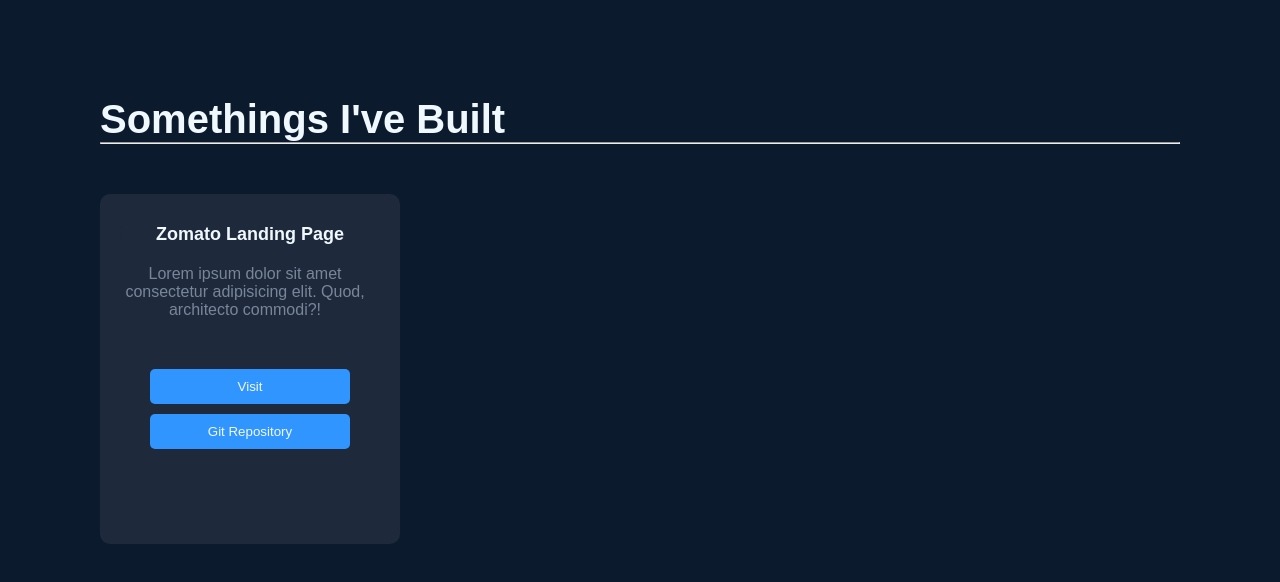
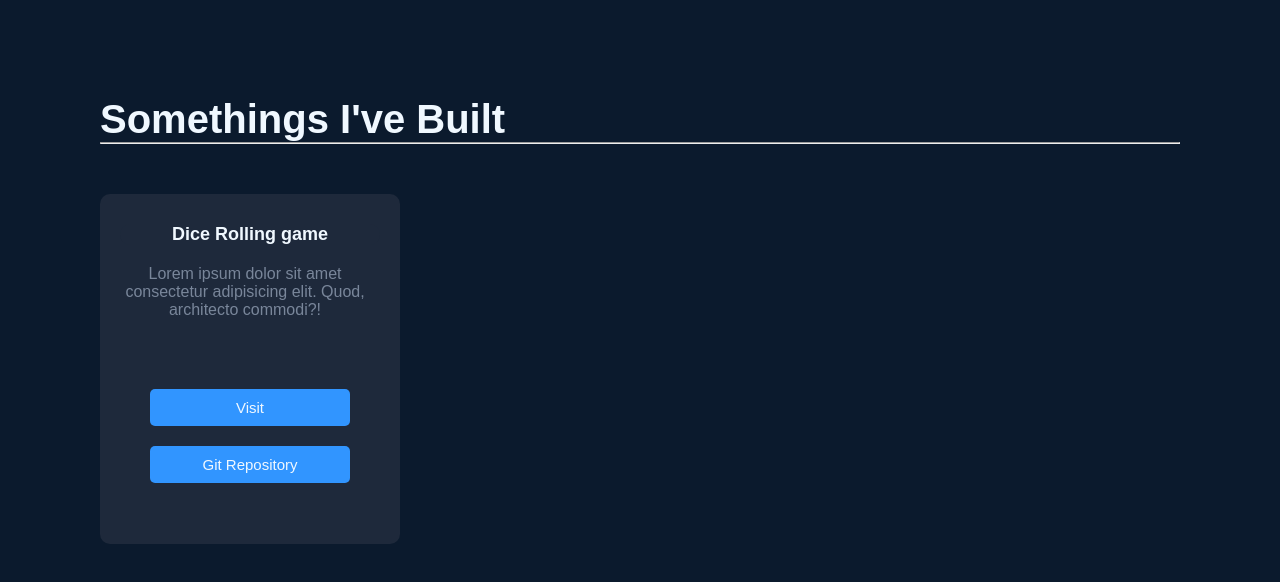
Before and after one commit to Praveenraj002/Real-portfolio, a plain HTML site: page index.html in a window 1280 px wide. Shown: the part 1031-1613 px from the top of the page. Drawn offline with Linux system fonts and the light colour scheme; a web font is replaced by a local one.

```diff
--- a/index.html
+++ b/index.html
@@ -103,7 +103,8 @@
       </div>
     <div class="project-cards">
       <div class="project-card">
-        <div class="project-title">Zomato Landing Page</div>
+        <!-- PROJECT #1 -->
+        <div class="project-title">Dice Rolling game</div>
         <div class="project-description">Lorem ipsum dolor sit amet consectetur adipisicing elit. Quod, architecto commodi?!</div>
         <div class="project-btns">
         <button class="visit-btn pro-btns">Visit</button>
--- a/style.css
+++ b/style.css
@@ -199,7 +199,7 @@
   cursor: pointer;
 }
 
-.project-title{
+.project-title {
   border-radius: 10px;
   background-color: #1e293b;
   color: aliceblue;
@@ -211,7 +211,7 @@
   margin-right: 20px;
 }
 
-.project-description{
+.project-description {
   text-align: center;
   background-color: #1e293b;
   margin-left: 20px;
@@ -221,23 +221,35 @@
   margin-right: 30px;
 }
 
-.project-btns{
+.project-btns {
   display: flex;
   flex-direction: column;
   justify-content: flex-start;
-  margin-top: 20px;
+  margin-top: 500px;
   gap: 10px;
   margin: 50px;
   background-color: #1e293b;
 }
 
-.pro-btns{
+.pro-btns {
   color: aliceblue;
   background-color: #3195ff;
   border: none;
   cursor: pointer;
   padding: 10px;
   border-radius: 5px;
+  margin-top: 10px;
+  font-weight: 500;
+  font-size: 15px;
+}
+
+.pro-btns:hover{
+  background-color: transparent;
+  border: 2px solid aliceblue;
+}
+
+.visit-btn {
+  margin-top: 20px;
 }
 
 .garbage {
```
Lines whose indentation alone changed are shown as unchanged.
